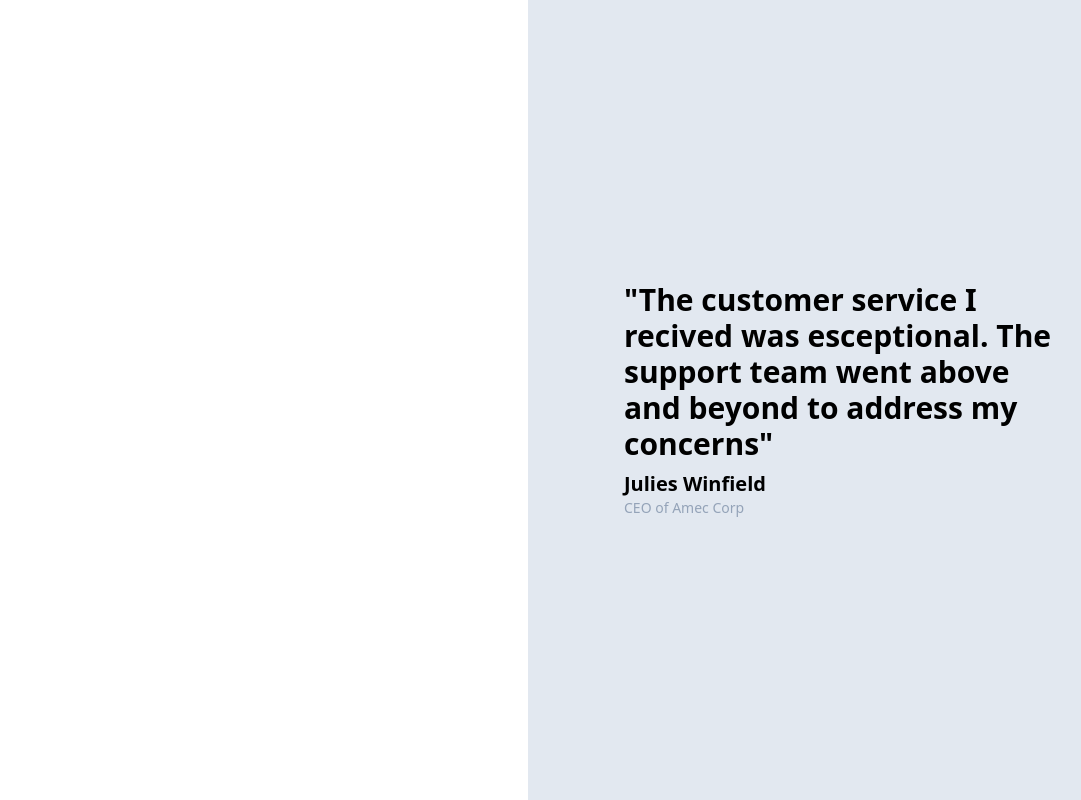
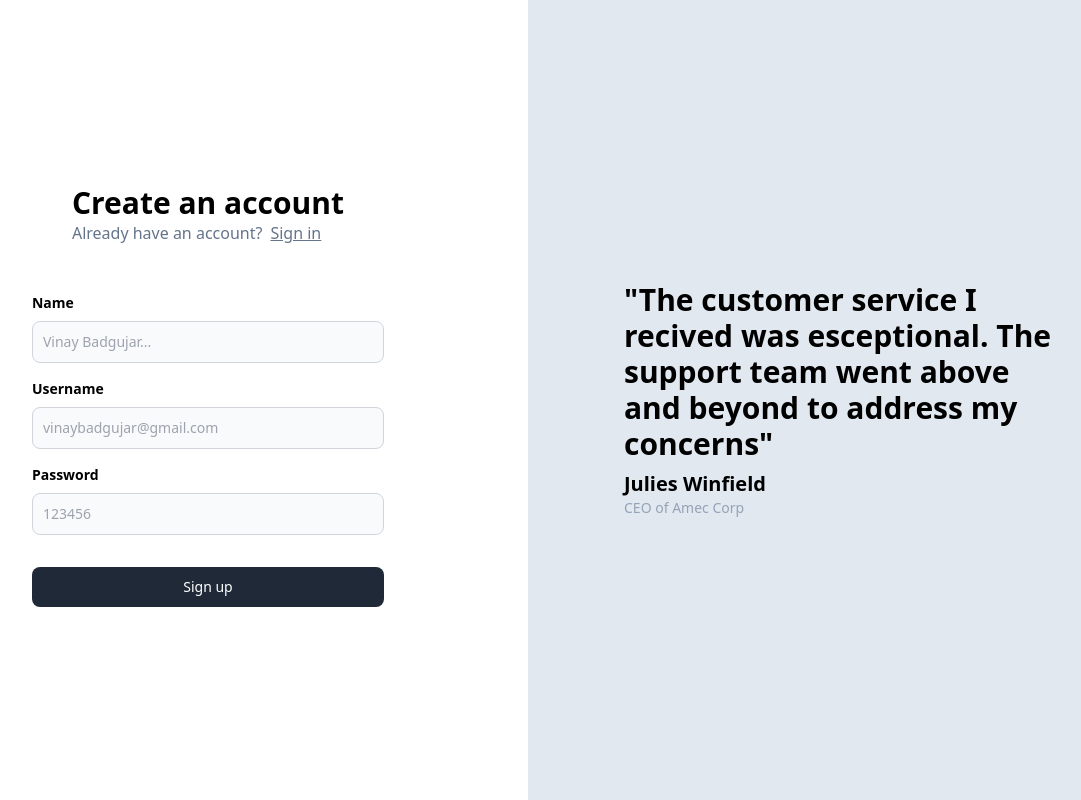
Before and after one commit to vinaybadgujar102/Blogify, a React (Vite) app in the folder frontend/: page /signup in a window 1280 px wide. Shown: the whole page, without its empty margins (112-1193 px from the left). Built offline with nearby package versions, Linux system fonts and the light colour scheme.

Commit message:
complete auth component

```diff
--- a/frontend/package.json
+++ b/frontend/package.json
@@ -11,6 +11,7 @@
   },
   "dependencies": {
     "@vinaybadgujar102/blogify-common": "^1.0.0",
+    "axios": "^1.7.7",
     "react": "^18.3.1",
     "react-dom": "^18.3.1"
   },
--- a/frontend/src/App.tsx
+++ b/frontend/src/App.tsx
@@ -1,7 +1,8 @@
 import { BrowserRouter, Route, Routes } from "react-router-dom";
-import Signup from "./pages/Signup";
-import Signin from "./pages/Signin";
+
 import Blog from "./pages/Blog";
+import { Signup } from "./pages/Signup";
+import { Signin } from "./pages/Signin";
 
 function App() {
   return (
--- /dev/null
+++ b/frontend/src/components/Auth.tsx
@@ -0,0 +1,130 @@
+import { ChangeEvent, useState } from "react";
+import { Link, useNavigate } from "react-router-dom";
+import axios from "axios";
+import { SignupInput } from "@vinaybadgujar102/blogify-common";
+import { BACKEND_URL } from "../config";
+
+const Auth = ({ type }: { type: "signup" | "signin" }) => {
+  const navigate = useNavigate();
+  const [postInputs, setPostInputs] = useState<SignupInput>({
+    name: "",
+    username: "",
+    password: "",
+  });
+
+  async function sendRequest() {
+    try {
+      const response = await axios.post(
+        `http://localhost:8787/api/v1/user/${
+          type === "signup" ? "signup" : "signin"
+        }`,
+        postInputs
+      );
+      const jwt = response.data;
+      localStorage.setItem("token", jwt);
+      navigate("/blogs");
+    } catch (e) {
+      alert("Error while signing up");
+      // alert the user here that the request failed
+    }
+  }
+
+  return (
+    <div className="h-screen flex justify-center flex-col">
+      <div className="flex justify-center">
+        <div>
+          <div className="px-10">
+            <div className="text-3xl font-extrabold text-center">
+              {type === "signup" ? "Create an account" : "Login"}
+            </div>
+            <div className="text-slate-500">
+              {type === "signin"
+                ? "Don't have an account?"
+                : "Already have an account?"}
+              <Link
+                className="pl-2 underline"
+                to={type === "signin" ? "/signup" : "/signin"}
+              >
+                {type === "signin" ? "Sign up" : "Sign in"}
+              </Link>
+            </div>
+          </div>
+          <div className="pt-8">
+            {type === "signup" ? (
+              <LabelledInput
+                label="Name"
+                placeholder="Vinay Badgujar..."
+                onChange={(e) => {
+                  setPostInputs({
+                    ...postInputs,
+                    name: e.target.value,
+                  });
+                }}
+              />
+            ) : null}
+            <LabelledInput
+              label="Username"
+              placeholder="vinaybadgujar@gmail.com"
+              onChange={(e) => {
+                setPostInputs({
+                  ...postInputs,
+                  username: e.target.value,
+                });
+              }}
+            />
+            <LabelledInput
+              label="Password"
+              type={"password"}
+              placeholder="123456"
+              onChange={(e) => {
+                setPostInputs({
+                  ...postInputs,
+                  password: e.target.value,
+                });
+              }}
+            />
+            <button
+              onClick={sendRequest}
+              type="button"
+              className="mt-8 w-full text-white bg-gray-800 hover:bg-gray-900 focus:outline-none focus:ring-4 focus:ring-gray-300 font-medium rounded-lg text-sm px-5 py-2.5 me-2 mb-2 dark:bg-gray-800 dark:hover:bg-gray-700 dark:focus:ring-gray-700 dark:border-gray-700"
+            >
+              {type === "signup" ? "Sign up" : "Sign in"}
+            </button>
+          </div>
+        </div>
+      </div>
+    </div>
+  );
+};
+
+interface LabelledInputType {
+  label: string;
+  placeholder: string;
+  onChange: (e: ChangeEvent<HTMLInputElement>) => void;
+  type?: string;
+}
+
+function LabelledInput({
+  label,
+  placeholder,
+  onChange,
+  type,
+}: LabelledInputType) {
+  return (
+    <div>
+      <label className="block mb-2 text-sm text-black font-semibold pt-4">
+        {label}
+      </label>
+      <input
+        onChange={onChange}
+        type={type || "text"}
+        id="first_name"
+        className="bg-gray-50 border border-gray-300 text-gray-900 text-sm rounded-lg focus:ring-blue-500 focus:border-blue-500 block w-full p-2.5"
+        placeholder={placeholder}
+        required
+      />
+    </div>
+  );
+}
+
+export default Auth;
--- /dev/null
+++ b/frontend/src/config.ts
@@ -0,0 +1 @@
+export const BACKEND_URL = "http://localhost:8787";
--- a/frontend/src/pages/Signin.tsx
+++ b/frontend/src/pages/Signin.tsx
@@ -1,7 +1,17 @@
-import React from "react";
+import Auth from "../components/Auth";
+import Quote from "../components/Quote";
 
-const Signin = () => {
-  return <div>Signin</div>;
+export const Signin = () => {
+  return (
+    <div>
+      <div className="grid grid-cols-1 lg:grid-cols-2">
+        <div>
+          <Auth type="signin" />
+        </div>
+        <div className="hidden lg:block">
+          <Quote />
+        </div>
+      </div>
+    </div>
+  );
 };
-
-export default Signin;
--- a/frontend/src/pages/Signup.tsx
+++ b/frontend/src/pages/Signup.tsx
@@ -1,17 +1,17 @@
-import React from "react";
+import Auth from "../components/Auth";
 import Quote from "../components/Quote";
 
-const Signup = () => {
+export const Signup = () => {
   return (
     <div>
-      <div className="grid grid-cols-2">
-        <div></div>
-        <div className="invisible lg:visible">
+      <div className="grid grid-cols-1 lg:grid-cols-2">
+        <div>
+          <Auth type="signup" />
+        </div>
+        <div className="hidden lg:block">
           <Quote />
         </div>
       </div>
     </div>
   );
 };
-
-export default Signup;
```
Also changed, not shown: 2 other files (tests, documents, lock files or other folders).
